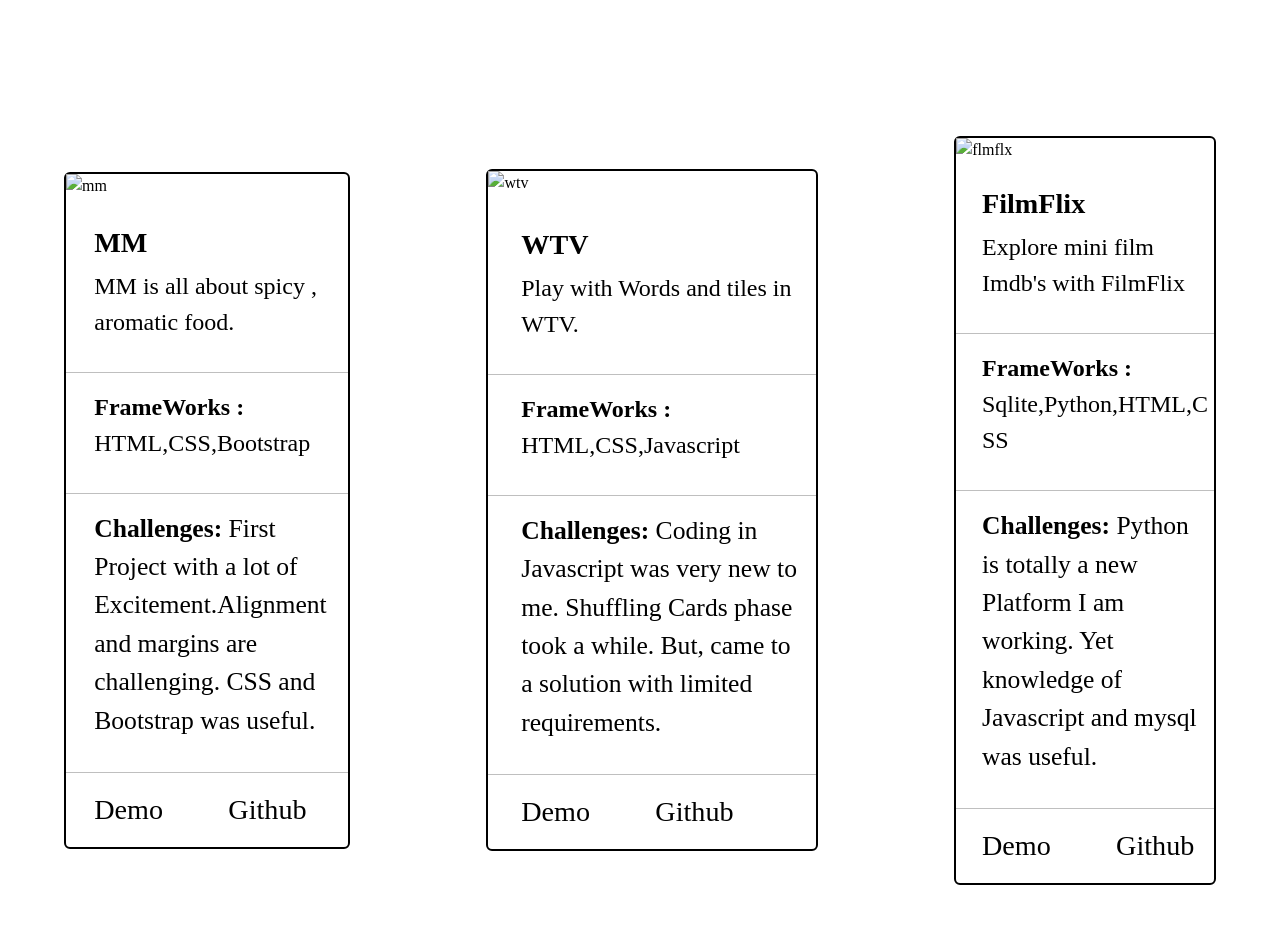
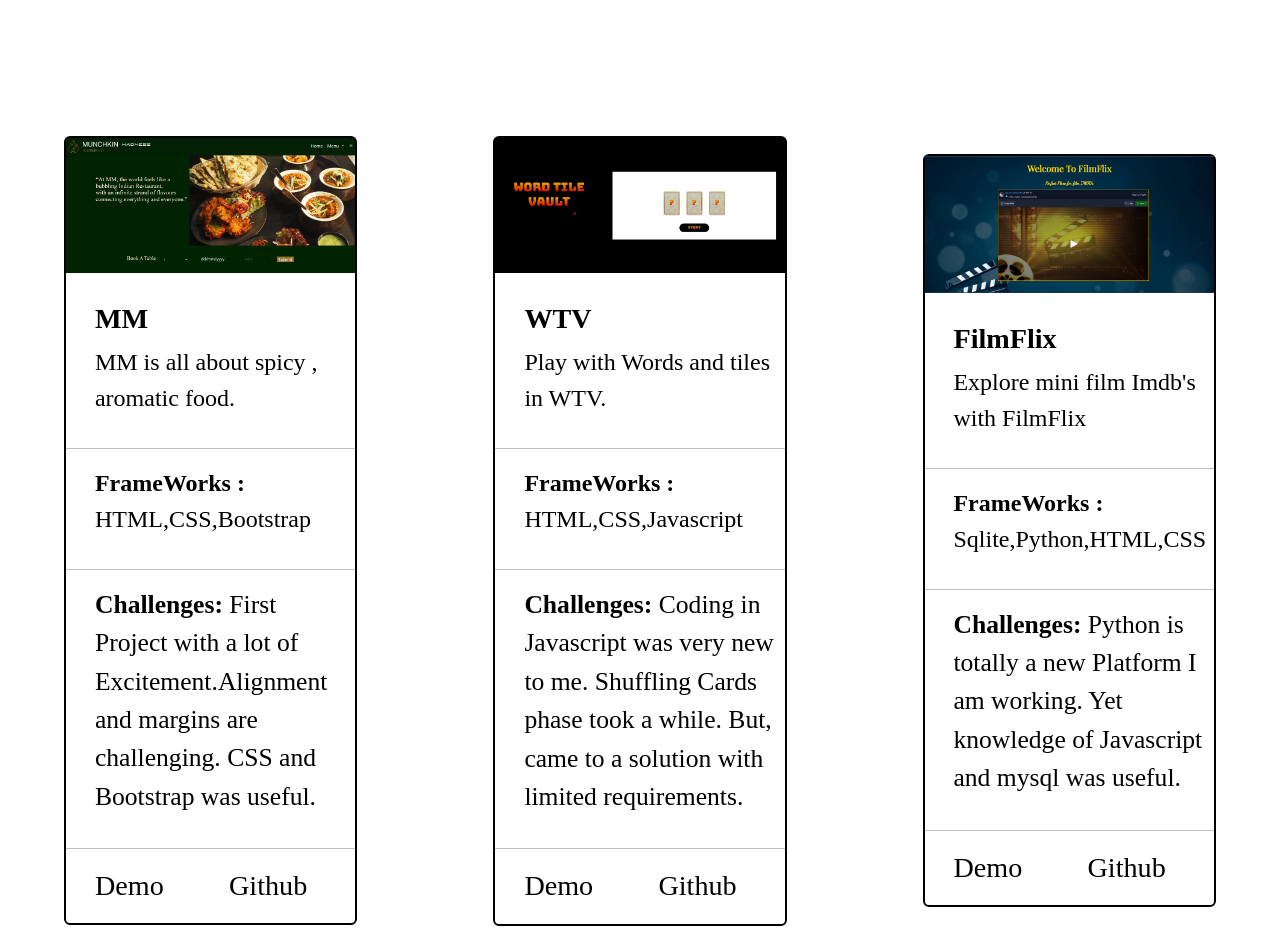
Before and after one commit to Saraswathy26/Portfolio, a plain HTML site: page index.html in a window 1280 px wide. Shown: the part 1420-2355 px from the top of the page. Drawn offline with nearby package versions, Linux system fonts and the light colour scheme; the site is published under a folder, as on GitHub Pages, so addresses that start at the root find nothing; a web font is replaced by a local one.

Commit message:
photo edited

```diff
--- a/index.html
+++ b/index.html
@@ -53,7 +53,7 @@
     </h4>
     <div class="cards-container">
     <span class="card">
-        <img src="/Images/MM .png" alt="mm" width="100%">
+        <img src="Images/MM .png" alt="mm" width="100%">
         <h2 id="mm">MM</h2>
         <p id="desc">MM is all about spicy , aromatic food.</p>
         <hr class="line">
@@ -67,7 +67,7 @@
         <p id="demo"><a class="card-link" href="">Demo</a> &nbsp &nbsp &nbsp<a class="card-link" href=""> Github</a></p>
     </span>
     <span class="card">
-        <img src="/Images/wtv.png" alt="wtv" width="100%">
+        <img src="Images/wtv.png" alt="wtv" width="100%">
         <h2 id="mm">WTV</h2>
         <p id="desc">Play with Words and tiles in WTV. </p>
         <hr class="line">
@@ -81,7 +81,7 @@
         <p id="demo"><a class="card-link" href="">Demo</a> &nbsp &nbsp &nbsp<a class="card-link" href=""> Github</a></p>
     </span>
     <span class="card">
-        <img src="/Images/FilFlix.png" alt="flmflx" width="100%">
+        <img src="Images/FilFlix.png" alt="flmflx" width="100%">
         <h2 id="mm">FilmFlix</h2>
         <p id="desc">Explore mini film Imdb's with FilmFlix</p>
         <hr class="line">
```
